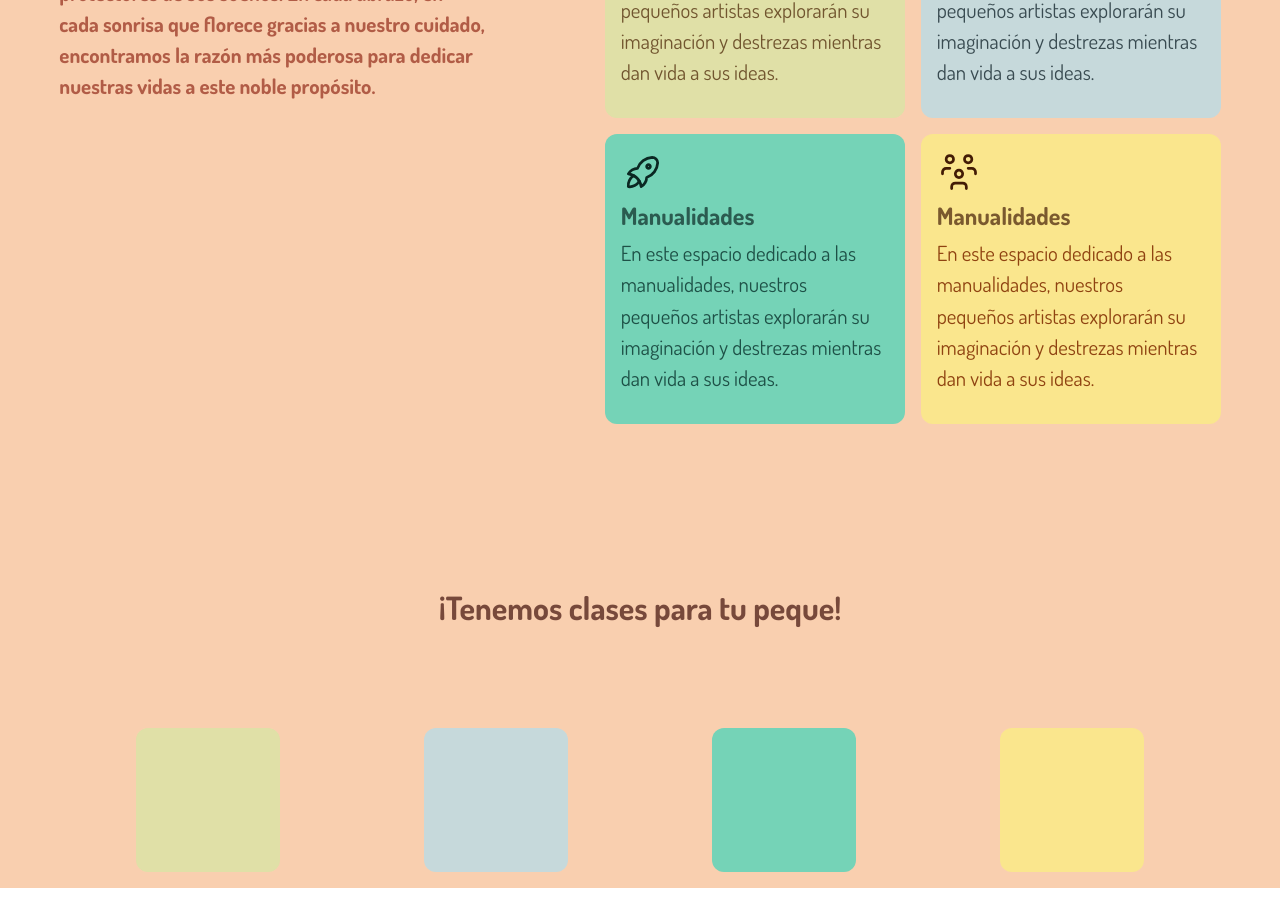
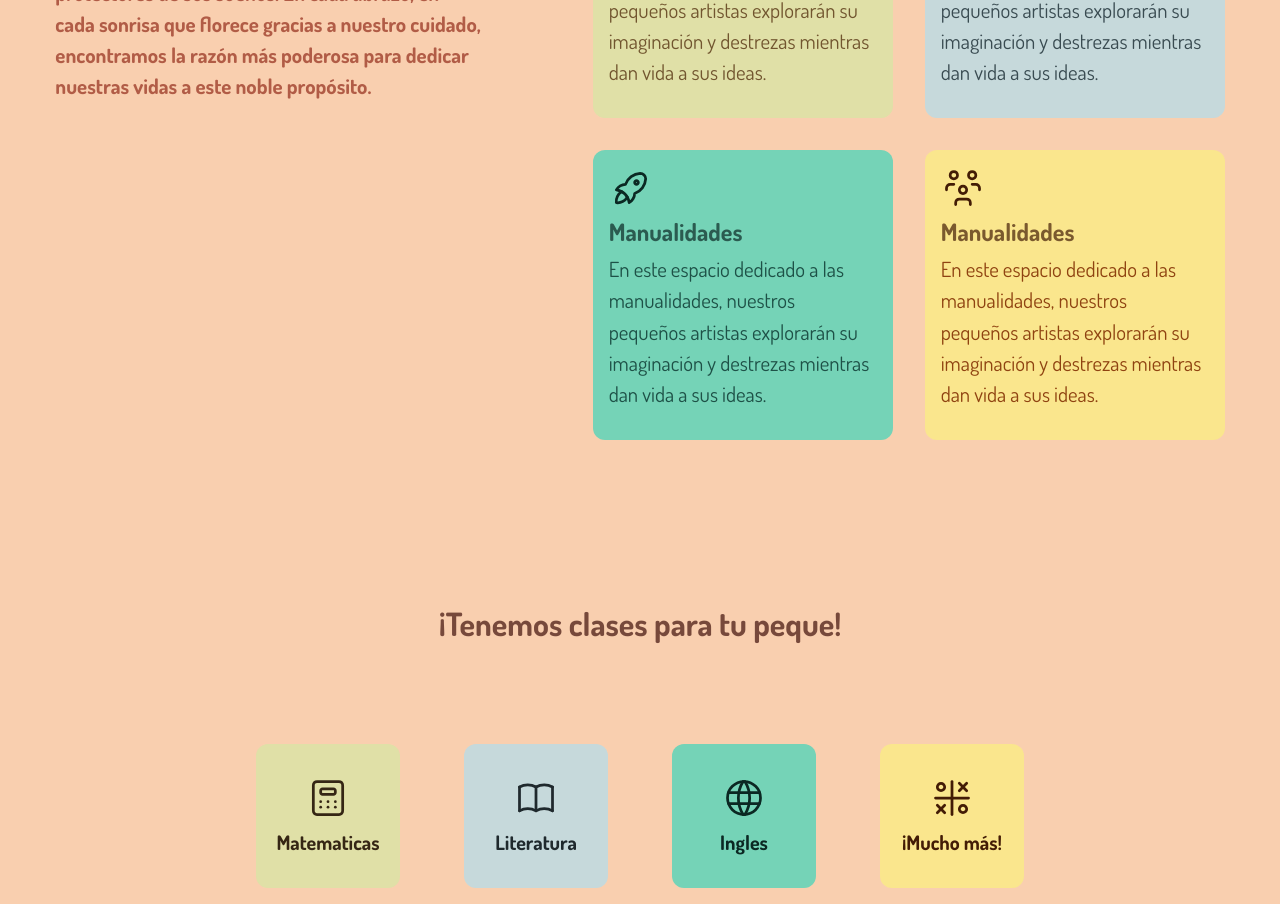
Before and after one commit to Sheansuke/guarderia-danne, a Next.js app in the folder frontend/: page / in a window 1280 px wide. Shown: the part 1120-2024 px from the top of the page. Built offline with nearby package versions, Linux system fonts and the light colour scheme.

Commit message:
update second section
CHANGES:
* added: second section

```diff
--- a/frontend/src/app/(public)/_components/first-section/HomeFirstSection.tsx
+++ b/frontend/src/app/(public)/_components/first-section/HomeFirstSection.tsx
@@ -6,7 +6,7 @@ export const HomeFirstSection = () => {
     <div>
       <Image priority src={"/shapes/HeaderWave.svg"} alt="Home Wave Shape" width={100} height={100} className="w-full" />
 
-      <div className="md:flex justify-around mt-16 items-center md:items-start">
+      <div className="md:flex justify-around mt-16 items-center md:items-start w-full">
         <article className="md:w-1/3 w-full text-center">
           <HomeFirstSectionArticleOne />
         </article>
@@ -32,16 +32,16 @@ export const HomeFirstSectionArticleOne = () => {
 
 export const HomeFirstSectionArticleTwo = () => {
   return (
-    <>
-      <div className="flex md:flex-row flex-col gap-4">
+    <div className="flex flex-col gap-8 p-8 md:p-0">
+      <div className="flex md:flex-row flex-col gap-8">
         <HobbieCard src="/icons/manualidades_icon.svg" alt="icono de manualidades" backgroundColor="bg-bianca-200" titleColor="text-bianca-950" descriptionColor="text-bianca-800" />
         <HobbieCard src="/icons/juegos_icon.svg" alt="icono de actividades" backgroundColor="bg-gray-200" titleColor="text-gray-950" descriptionColor="text-gray-800" />
       </div>
 
-      <div className="flex md:flex-row flex-col gap-4">
+      <div className="flex md:flex-row flex-col gap-8">
         <HobbieCard src="/icons/actividades_icon.svg" alt="icono de juegos" backgroundColor="bg-green-300" titleColor="text-green-950" descriptionColor="text-green-800" />
         <HobbieCard src="/icons/socializacion_icon.svg" alt="icono de socializacion" backgroundColor="bg-dandelion-200" titleColor="text-dandelion-950" descriptionColor="text-dandelion-800" />
       </div>
-    </>
+    </div>
   );
 };
--- a/frontend/src/app/(public)/_components/second-section/HomeSecondSection.tsx
+++ b/frontend/src/app/(public)/_components/second-section/HomeSecondSection.tsx
@@ -3,13 +3,18 @@ import { ClassesCard } from "@/components/molecule/ClassesCard";
 export const HomeSecondSection = () => {
   return (
     <div className="p-4 flex flex-col items-center text-[2rem]">
-      <h2 className="text-orange-950 font-bold text-[2rem] text-opacity-70 ">¡Tenemos clases para tu peque!</h2>
+      <h2 className="text-orange-950 font-bold md:text-[2rem] text-[1.8rem] text-opacity-70 ">¡Tenemos clases para tu peque!</h2>
 
-      <div className="flex gap-36 mt-24">
-        <ClassesCard backgroundColor="bg-bianca-200" />
-        <ClassesCard backgroundColor="bg-gray-200" />
-        <ClassesCard backgroundColor="bg-green-300" />
-        <ClassesCard backgroundColor="bg-dandelion-200" />
+      <div className="flex-col flex md:flex-row md:gap-16 gap-10 mt-24">
+        <div className="flex gap-8 md:flex-none md:gap-16">
+          <ClassesCard backgroundColor="bg-bianca-200" textColor="text-bianca-950" iconSrc="/icons/calculator_icon.svg" alt="icono de calculadora" title="Matematicas" />
+          <ClassesCard backgroundColor="bg-gray-200" textColor="text-gray-950" iconSrc="/icons/book_icon.svg" alt="icono de libro" title="Literatura" />
+        </div>
+
+        <div className="flex gap-8 md:flex-none md:gap-16">
+          <ClassesCard backgroundColor="bg-green-300" textColor="text-green-950" iconSrc="/icons/world_icon.svg" alt="icono de mundo" title="Ingles" />
+          <ClassesCard backgroundColor="bg-dandelion-200" textColor="text-dandelion-950" iconSrc="/icons/game_icon.svg" alt="icono de juego" title="¡Mucho más!" />
+        </div>
       </div>
     </div>
   );
--- a/frontend/src/app/(public)/page.tsx
+++ b/frontend/src/app/(public)/page.tsx
@@ -32,11 +32,11 @@ export default async function Home() {
         <HomeHero />
       </section>
 
-      <section>
+      <section className="w-full">
         <HomeFirstSection />
       </section>
 
-      <section className="mt-36">
+      <section className="mt-36 w-full">
         <HomeSecondSection />
       </section>
     </main>
--- a/frontend/src/components/molecule/ClassesCard.tsx
+++ b/frontend/src/components/molecule/ClassesCard.tsx
@@ -1,9 +1,19 @@
 import clsx from "clsx";
+import Image from "next/image";
 
 interface ClassesCardProps {
   backgroundColor: string;
+  textColor: string;
+  iconSrc: string;
+  alt: string;
+  title: string;
 }
 
-export const ClassesCard = ({ backgroundColor }: ClassesCardProps) => {
-  return <div className={clsx("h-36 w-36 rounded-xl", backgroundColor)}></div>;
+export const ClassesCard = ({ backgroundColor, iconSrc, alt, title, textColor }: ClassesCardProps) => {
+  return (
+    <div className={clsx("h-36 w-36 rounded-xl flex flex-col justify-center items-center gap-2", backgroundColor)}>
+      <Image src={iconSrc} width={44} height={44} alt={alt} />
+      <p className={clsx("font-bold text-xl", textColor)}>{title}</p>
+    </div>
+  );
 };
--- a/frontend/src/components/molecule/HobbieCard.tsx
+++ b/frontend/src/components/molecule/HobbieCard.tsx
@@ -11,7 +11,7 @@ interface HobbieCardProps {
 
 export const HobbieCard = ({ src, alt, backgroundColor, titleColor, descriptionColor }: HobbieCardProps) => {
   return (
-    <div className={clsx("h-[290px] md:w-[300px] w-96  rounded-xl  p-4", backgroundColor)}>
+    <div className={clsx("h-[290px] md:w-[300px] w-full rounded-xl p-4", backgroundColor)}>
       <Image src={src} width={44} height={44} alt={alt} />
       <h3 className={clsx("text-[1.5rem] font-bold text-opacity-70 mt-1", titleColor)}>Manualidades</h3>
       <p className={clsx("mt-1 text-[1.3rem]", descriptionColor)}>
```
